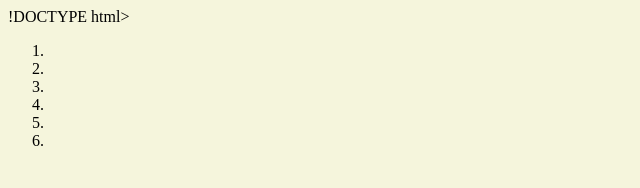
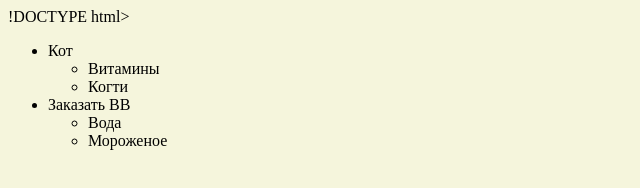
Before and after one commit to V198716647v/urok-html2, a plain HTML site: page z2/index.html in a window 1280 px wide. Shown: the whole page, without its empty margins (0-640 px from the left). Drawn offline with Linux system fonts and the light colour scheme; files that its build step writes are made by us from their sources.

Commit message:
новая попытка

```diff
--- a/z2/index.html
+++ b/z2/index.html
@@ -7,13 +7,20 @@
     <link rel="stylesheet" href="styles.css">
 </head>
 <body>
-        <ol>
-            <li></li>
-            <li></li>
-            <li></li>
-            <li></li>
-            <li></li>
-            <li></li>
-        </ol>
+    <ul>
+        <li>Кот
+            <ul>
+                <li>Витамины</li>
+                <li>Когти </li>
+            </ul>
+        </li>
+        <li>Заказать ВВ</li>
+
+            <ul>
+                <li>Вода</li>
+                <li>Мороженое</li>
+            </ul>
+
+    </ul>
 </body>
 </html>
```
